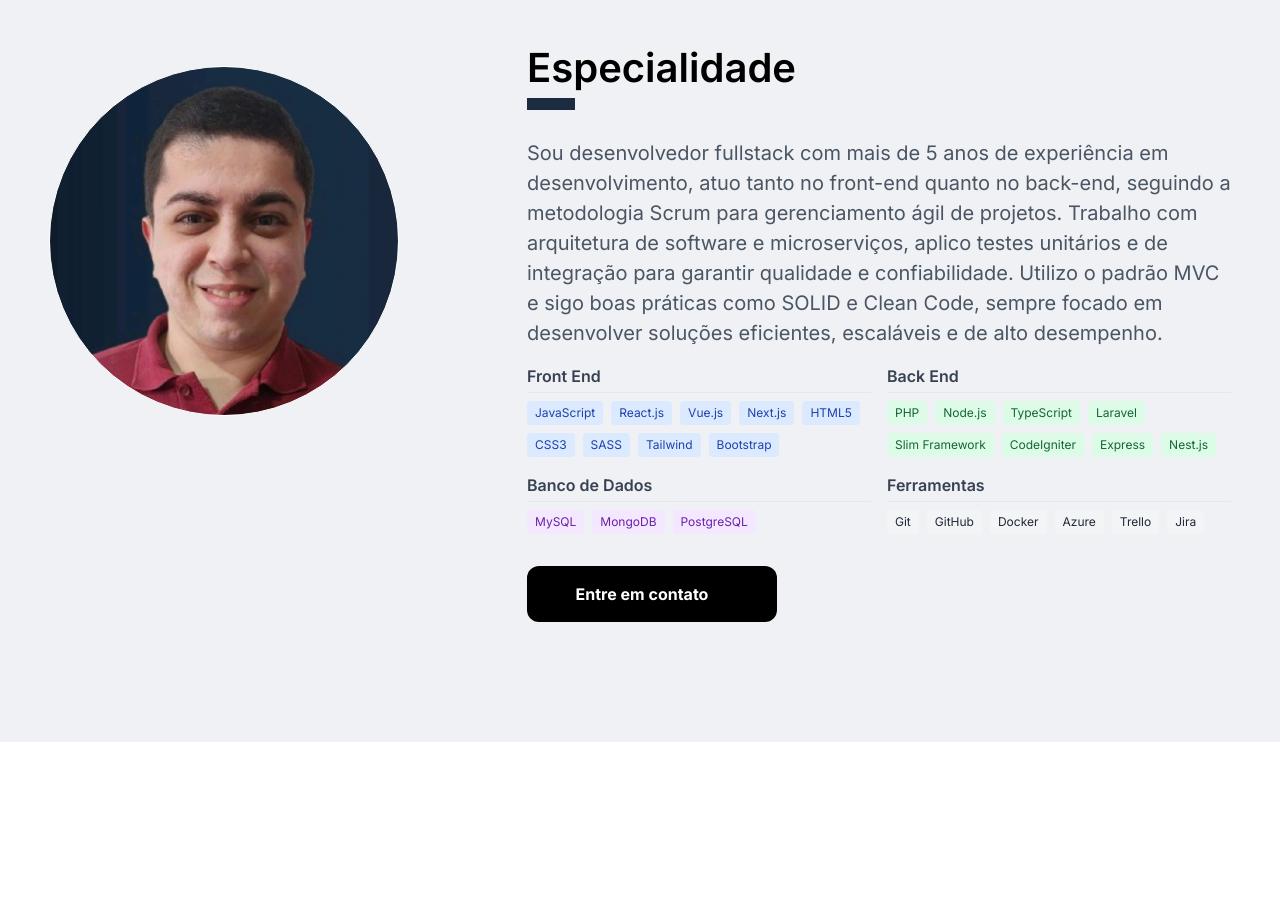
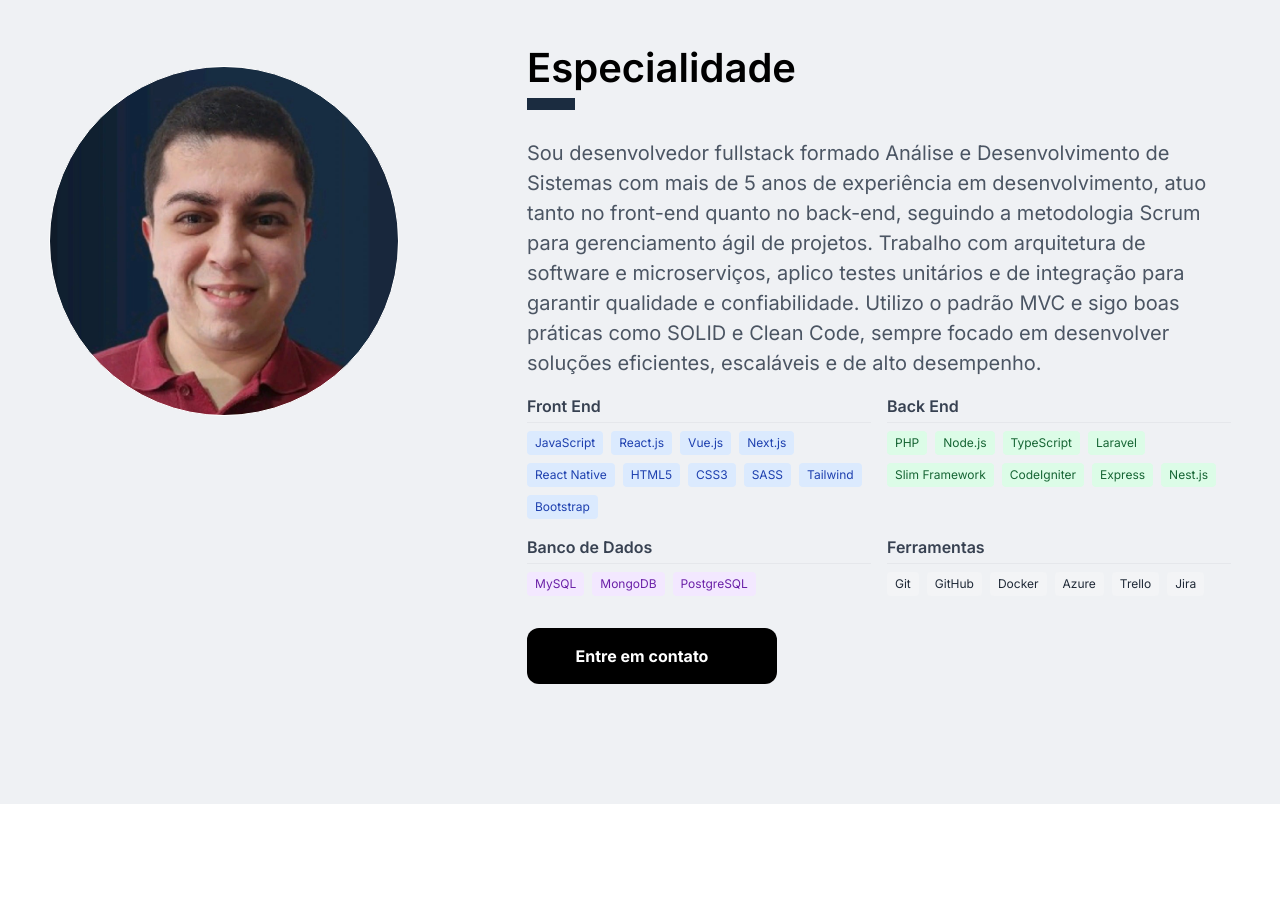
Before and after one commit to ElcioSouza/myportfolio, a Next.js app: page / in a window 1280 px wide. Shown: the part 1040-1945 px from the top of the page. Built offline with nearby package versions, Linux system fonts and the light colour scheme.

Commit message:
atualização do curriculo

```diff
--- a/src/components/SpecialtySection/index.tsx
+++ b/src/components/SpecialtySection/index.tsx
@@ -23,7 +23,7 @@
             </div>
 
             <p className="text-gray-600 mb-4 text-xl leading-[30px]">
-              Sou desenvolvedor fullstack com mais de 5 anos de experiência em
+              Sou desenvolvedor fullstack formado Análise e Desenvolvimento de Sistemas com mais de 5 anos de experiência em
               desenvolvimento, atuo tanto no front-end quanto no back-end,
               seguindo a metodologia Scrum para gerenciamento ágil de projetos.
               Trabalho com arquitetura de software e microserviços, aplico
@@ -50,6 +50,9 @@
                   </span>
                   <span className="bg-blue-100 text-blue-800 text-xs px-2 py-1 rounded">
                     Next.js
+                  </span>
+                  <span className="bg-blue-100 text-blue-800 text-xs px-2 py-1 rounded">
+                    React Native
                   </span>
                   <span className="bg-blue-100 text-blue-800 text-xs px-2 py-1 rounded">
                     HTML5
```
Also changed, not shown: 2 other files (tests, documents, lock files or other folders).
